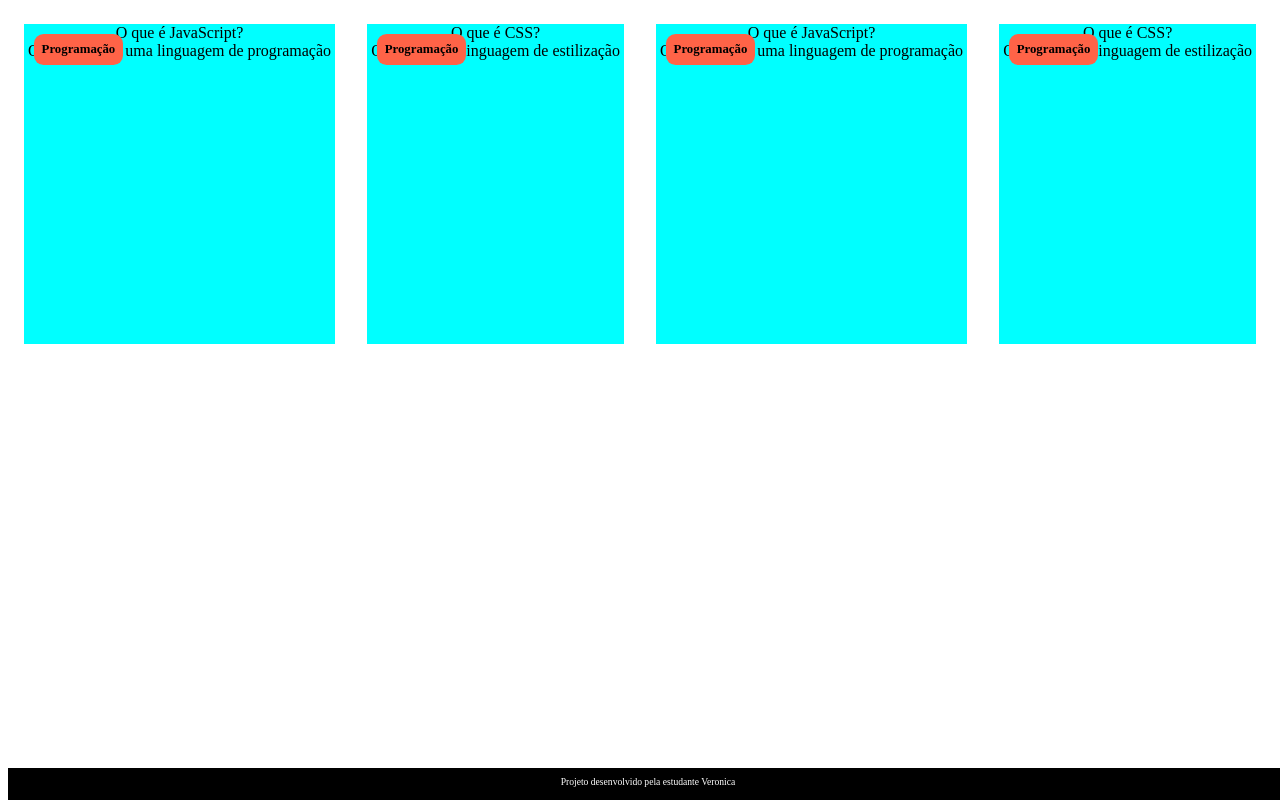
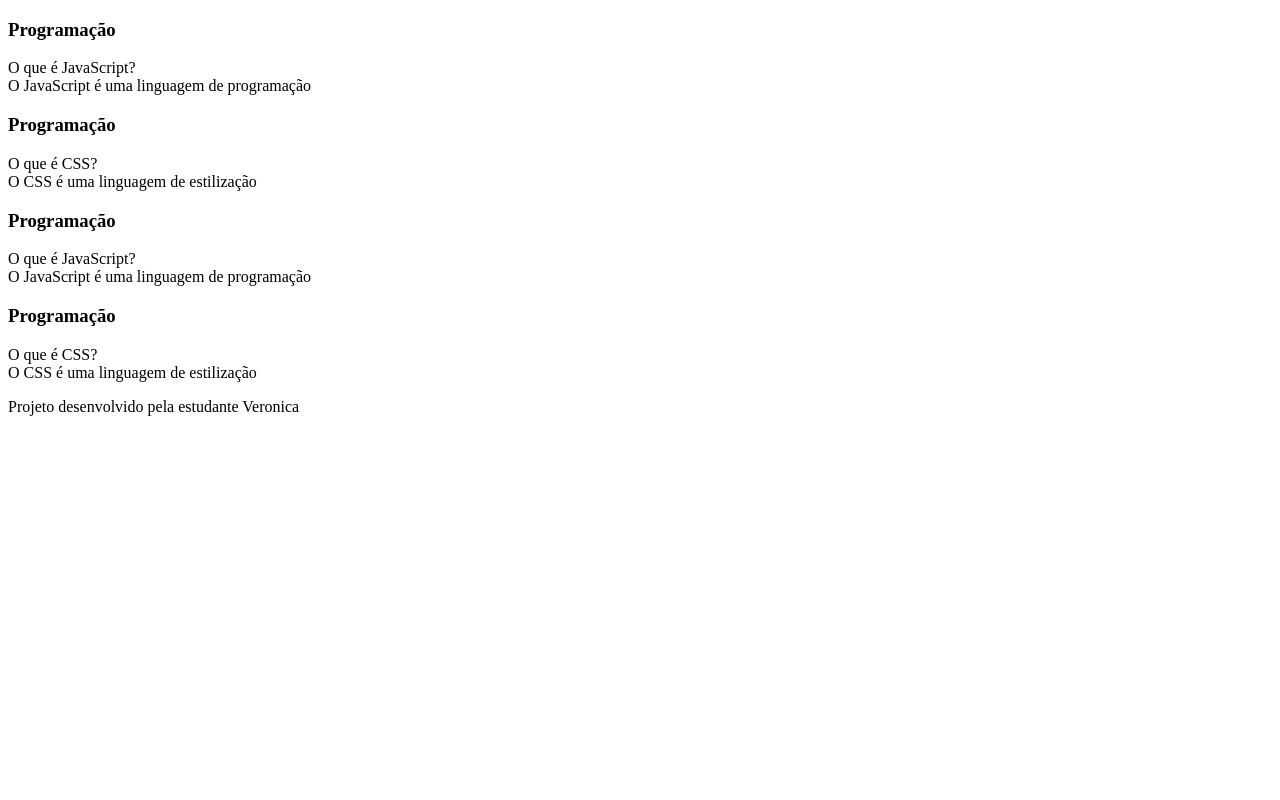
Before and after one commit to veronicaperon/flashcard, a plain HTML site: page index.html in a window 1280 px wide. Drawn offline with Linux system fonts and the light colour scheme.

Commit message:
style.css

```diff
--- a/style.css
+++ b/style.css
@@ -1,54 +1,37 @@
-:root {
-    --text-color: #DBE4EF;
-    --card-front-color: #144480;
-    --card-back-color: #00F4BF;
+#container {
+    display: flex;
+    flex-wrap: wrap;
+    justify-content: space-between;
+    padding: 4rem;
+    gap: 3rem;
+}
+    color: var(--text-color);
+    border: 1px solid var(--text-color);
+
+.cartao__conteudo__pergunta p {
+    color: var(--text-color);
+    font-weight: 500;
 }
 
-body{
-    background-color:url('img/bg-desktop.webp')
+.cartao__conteudo__resposta p {
+    color: var(--card-back-color);
+    font-weight: 700;
 }
-    #container {
-    display: flex;
-    }
-    .cartao{
-    margin: 1rem 1rem;
-    background-color: aqua;
-    height: 20rem;
-    flex-grow: 1;
-    flex-basis: calc(33% -6rem);
+background-color: rgba(0, 244, 191, 0.2);
+    border: 4px solid var(--card-back-color);
+body {
+        background: url('img/bg-mobile.webp'), no-repeat cover;
     }
 
-    .cartao__conteudo {
-    text-align: center;
-    height: 100%;
+    .cartao {
+        flex: 1 0 calc(100% - 1rem)
     }
 
     .cartao__conteudo h3 {
-    background-color: tomato;
-    text-align: left;
-    padding: 0.5rem;
-    position: absolute;
-    margin: 0.6rem;
-    border-radius: 0.6rem;
-    font-size: 1vw;
+        font-size: 3vw;
     }
 
     .cartao__conteudo p {
-    margin-top: 1rem;
-    padding: 2rem;
+        font-size: 3.8vw;
     }
-
-    footer {
-    background-color: black;
-    color: white;
-    position: fixed;
-    bottom: 0;
-    width: 100%;
-    height: 2rem;
 }
-
-    footer p {
-    text-align: center;
-    font-size: 0.6rem;
-    margin-top: 0.5rem;
-    }
```
Lines whose indentation alone changed are shown as unchanged.
